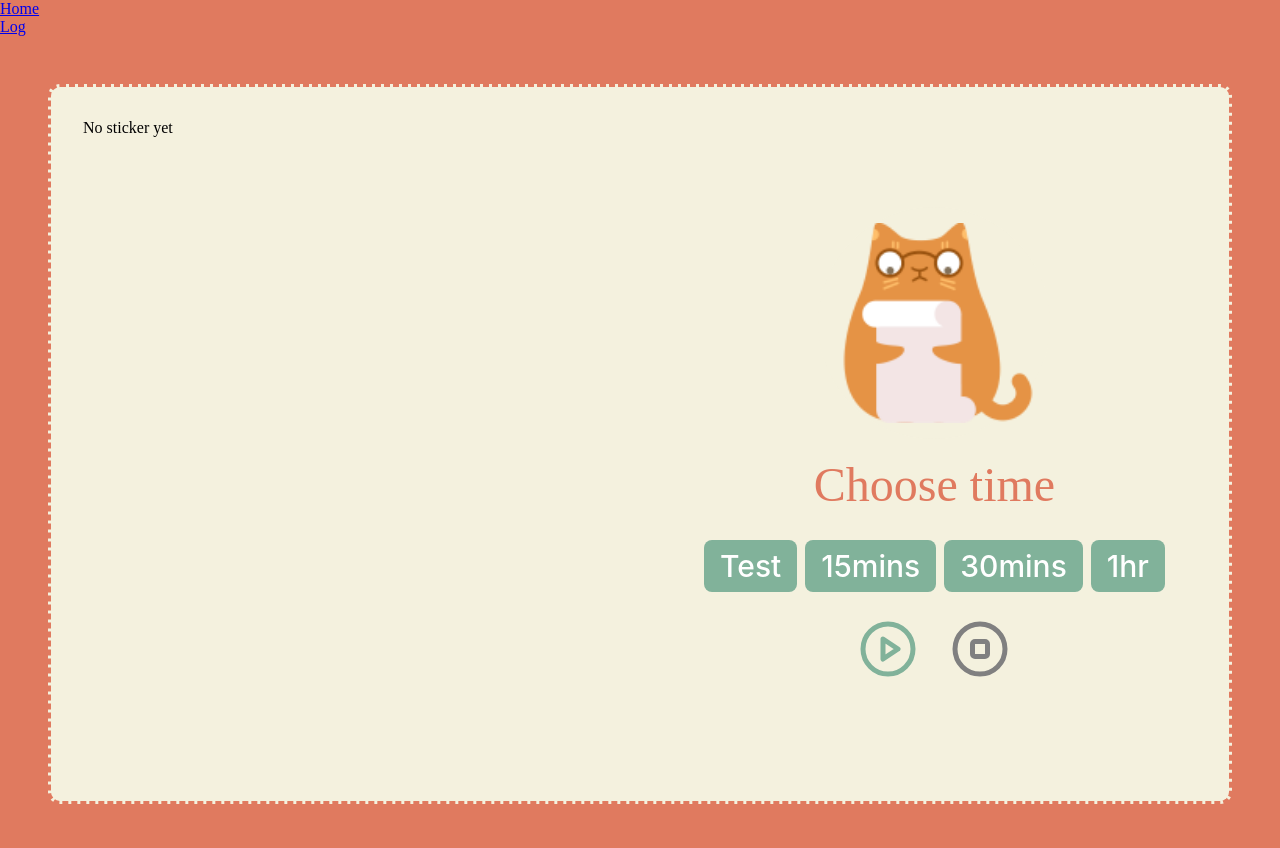
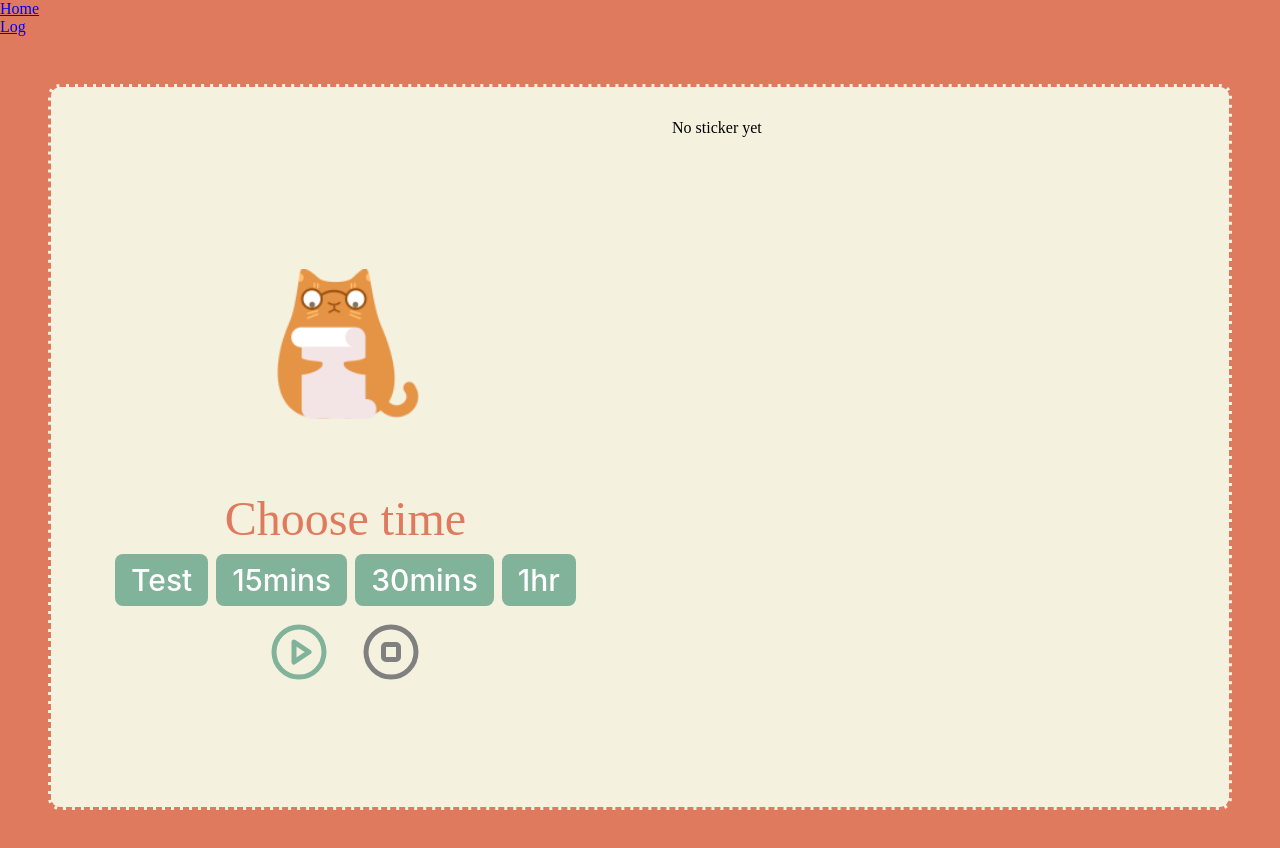
Before and after one commit to maysunktong/pomopaws, a Next.js app: page / in a window 1280 px wide. Shown: the top 848 px of the page. Built offline with nearby package versions, Linux system fonts and the light colour scheme.

Commit message:
Style grid on content-wrapper

```diff
--- a/src/app/globals.scss
+++ b/src/app/globals.scss
@@ -17,20 +17,21 @@ body {
   min-height: 100vh;
 }
 
-
-
 .btn-interval {
   @include button($bg: $color-primary, $font-size: $font-size-3xl);
 }
 
 .content-wrapper {
-  display: grid;
-  grid-template-columns: 1fr 1fr;
   background-color: $color-background-light;
-  height: 90vh;
   margin: 3rem;
   border-radius: 12px;
   border: $color-background-primary dashed 3px;
+  display: grid;
+  grid-template-columns: 1fr 1fr;
+}
+
+.content-wrapper > * {
+  direction: ltr;
 }
 
 .timer-wrapper  {
@@ -43,11 +44,13 @@ body {
   z-index: 0;
   justify-content: center;
   align-items: center;
+  padding: $space-4;
 
   &__button {
-    @include button($bg: $color-background-light, $radius: 50%, $ratio: 1, $width: 300);
+    @include button($bg: $color-background-light, $radius: 50%, $ratio: 1);
     img {
-      width: 200px;
+      min-width: 150px;
+      margin: 2rem;
     }
   }
 
--- a/src/app/page.tsx
+++ b/src/app/page.tsx
@@ -7,12 +7,12 @@ export default function Home() {
   return (
     <CatsContextProvider>
       <div className="content-wrapper">
-        <CatsContainer />
         <div className="timer-wrapper">
           <StickerPickerProvider>
             <Timer />
           </StickerPickerProvider>
         </div>
+        <CatsContainer />
       </div>
     </CatsContextProvider>
   );
```
